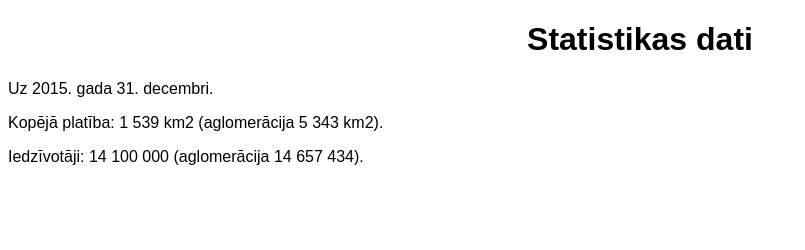
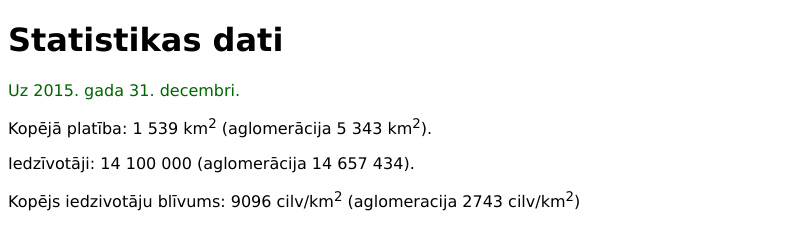
Before and after one commit to Preimanis/Preimanis, a plain HTML site: page 8P_06_03_U1/Dati.html in a window 1280 px wide. Shown: the whole page, without its empty margins (0-805 px from the left). Drawn offline with Linux system fonts and the light colour scheme.

Commit message:
1,2,3 Uzdevumi
Patstavigais darbs

```diff
--- a/8P_06_03_U1/Dati.html
+++ b/8P_06_03_U1/Dati.html
@@ -1,13 +1,14 @@
 <!DOCTYPE html>
-<html>
+<html style="font-family:verdana;">
 <head>
 <meta charset="UTF-8">
 <title>Statistikas dati</title>
 </head>
-<body style="font-family:arial;">
-<h1 style="text-align:center;">Statistikas dati</h1>
-<p>Uz 2015. gada 31. decembri.</p>
-<p>Kopējā platība: 1 539 km2 (aglomerācija 5 343 km2).</p>
+<body>
+<h1>Statistikas dati</h1>
+<p style="color:darkgreen;">Uz 2015. gada 31. decembri.</p>
+<p>Kopējā platība: 1 539 km<sup>2</sup> (aglomerācija 5 343 km<sup>2</sup>).</p>
 <p>Iedzīvotāji: 14 100 000 (aglomerācija  14 657 434).</p>
+<p>Kopējs iedzivotāju blīvums: 9096 cilv/km<sup>2</sup> (aglomeracija 2743 cilv/km<sup>2</sup>)</p>
 </body>
 </html>
```
Also changed, not shown: 8P_06_03_U1/Sakums.html (+9 -1 lines), 8P_06_03_U1/Vesture.html (+4 -4 lines).
